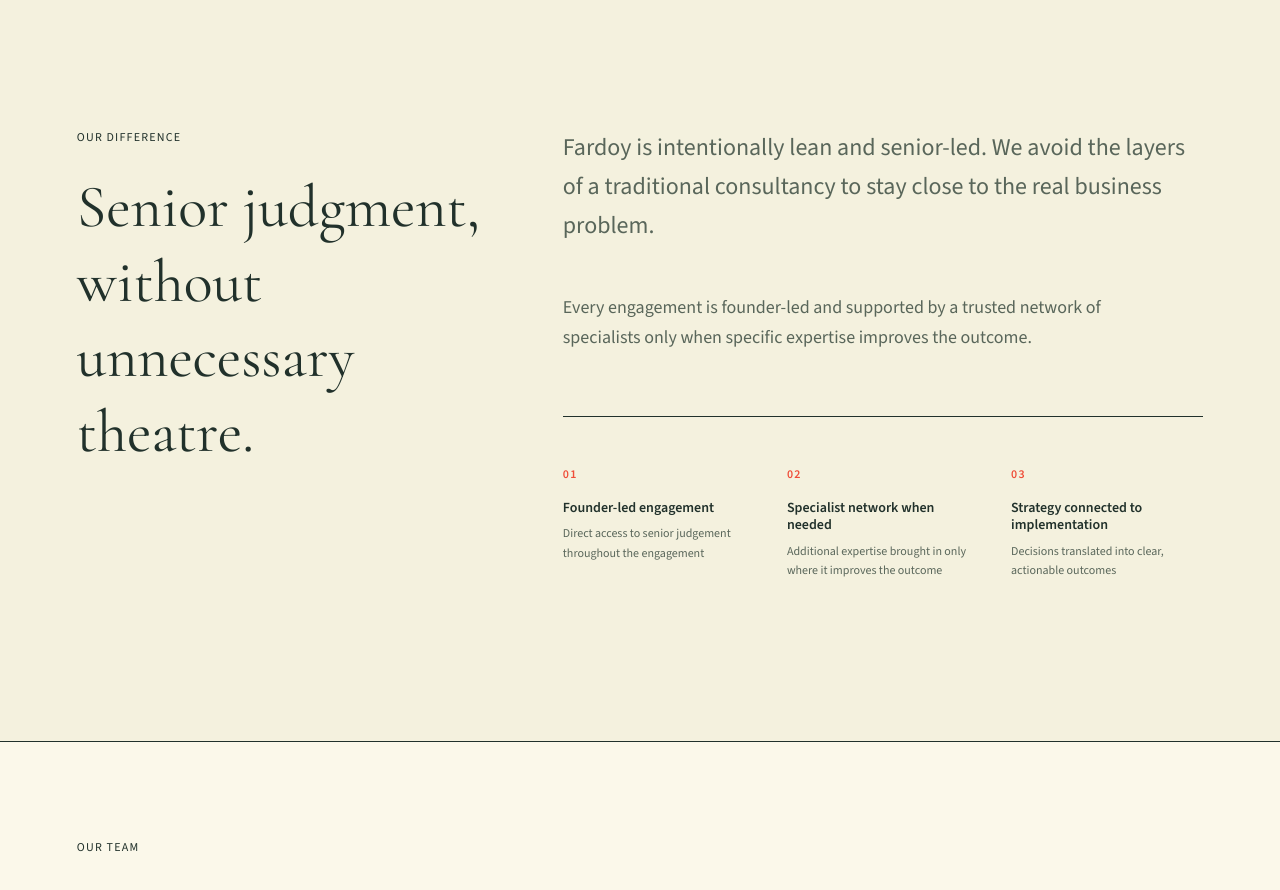
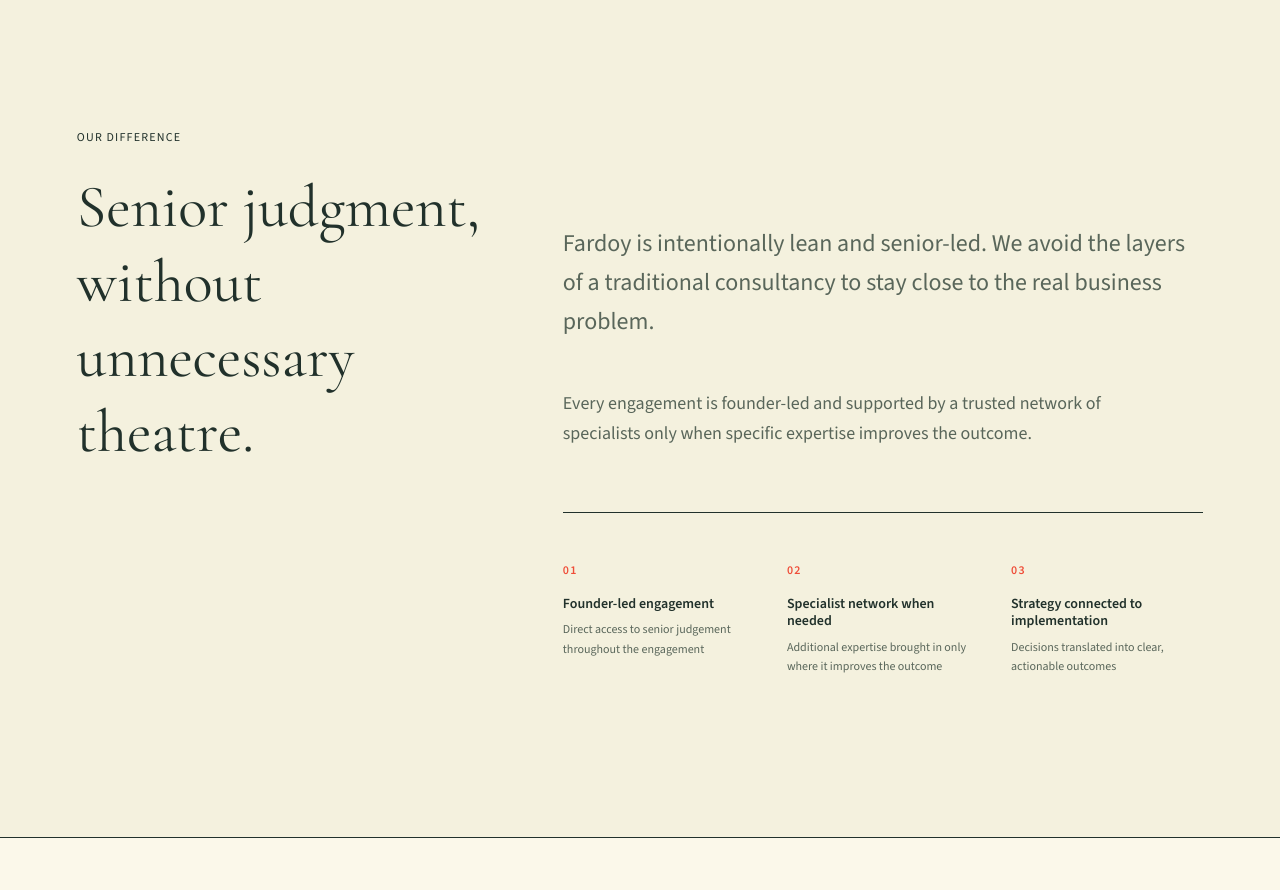
Before and after one commit to tugrulfirat/fardoy, a Next.js app: page /about in a window 1280 px wide. Shown: the part 1560-2450 px from the top of the page. Built offline with nearby package versions, Linux system fonts and the light colour scheme.

Commit message:
style: stagger right column in 'Our Difference' section

```diff
--- a/app/about/page.tsx
+++ b/app/about/page.tsx
@@ -132,7 +132,7 @@
               <InlineEditable contentPath="aboutPage.difference.title" value={page.difference.title} />
             </h2>
           </div>
-          <div className="md:col-span-7 mt-10 md:mt-0">
+          <div className="md:col-span-7 mt-10 md:mt-24">
             <p className="font-body text-xl md:text-2xl text-brand-muted leading-relaxed mb-12 max-w-2xl">
               <InlineEditable contentPath="aboutPage.difference.headline" value={page.difference.headline} />
             </p>
```
